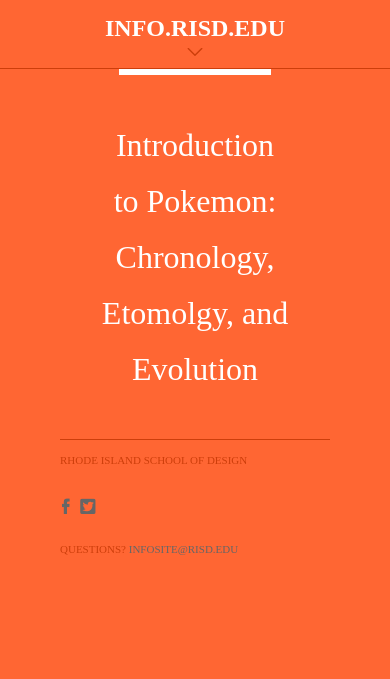
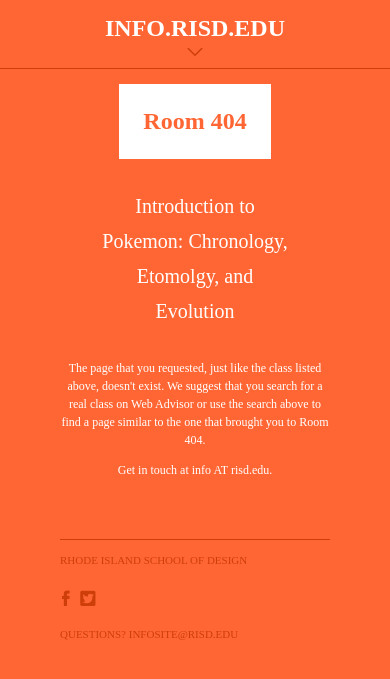
Before and after one commit to micahmicah/info, a Jekyll site: the page built from 404/index.html, in a window 390 px wide. Shown: the top 679 px of the page. Built offline with Jekyll 4.4.1, drawn with Linux system fonts in a browser that asks for light colours; some web fonts are replaced.

Commit message:
error page template
added an error page template and adjusted the mobile nav

```diff
--- a/404/index.html
+++ b/404/index.html
@@ -10,6 +10,10 @@
 				<p class="random-error">Introduction to Pokemon: Chronology, Etomolgy, and Evolution</p>
 		</blockquote>
 
+		<p>The page that you requested, just like the class listed above, doesn't exist. We suggest that you search for a real class on Web Advisor or use the search above to find a page similar to the one that brought you to Room 404.</p>
+
+		<p>Get in touch at info AT risd.edu.</p>
+
 	</div>
 
 
--- a/assets/style/css/site.css
+++ b/assets/style/css/site.css
@@ -1378,10 +1378,16 @@
   color: #cd3e0b; }
 
 .login-screen a:link, .login-screen a:visited, .login-screen .social a:link, .login-screen .social a:visited {
+  color: #cd3e0b;
+  padding: 0em; }
+
+.login-screen footer ul.social li a:link, body.error footer ul.social li a:link, body.error footer ul.social li a:visited {
+  padding: 0.2em 0em;
   color: #cd3e0b; }
 
-.login-screen a:hover, .login-screen .social a:hover {
-  color: white; }
+.login-screen a:hover, .login-screen .social a:hover, body.error footer ul.social li a:hover {
+  color: white;
+  background: none; }
 
 /*
 =================================================================
@@ -1494,20 +1500,38 @@
   text-align: center;
   background: white;
   display: inline-block;
-  margin: 0 auto;
+  margin: 2em auto 1em auto;
   font-weight: bold;
   padding: 1em; }
+  @media only screen and (max-width: 767px) {
+    .error-title {
+      margin: 3.5em auto 0em auto; } }
 
 .error-message {
   text-align: center; }
 
 blockquote p {
-  font-size: 2em !important;
+  font-size: 1.5em;
   line-height: 1.75em !important;
   color: #fff !important;
   font-style: normal !important;
   padding: 10px 0 10px 0 !important;
   text-align: center !important; }
+  @media only screen and (max-width: 767px) {
+    blockquote p {
+      font-size: 1.25em; } }
+
+body.error p {
+  color: white; }
+
+.error footer {
+  margin-top: 3em; }
+
+.error footer a:link, .error footer a:visited {
+  color: #cd3e0b; }
+
+.error footer a:hover {
+  color: white; }
 
 /*
 ==================================
```
Also changed, not shown: assets/style/scss/module.scss (+33 -3 lines), 4 other files.
